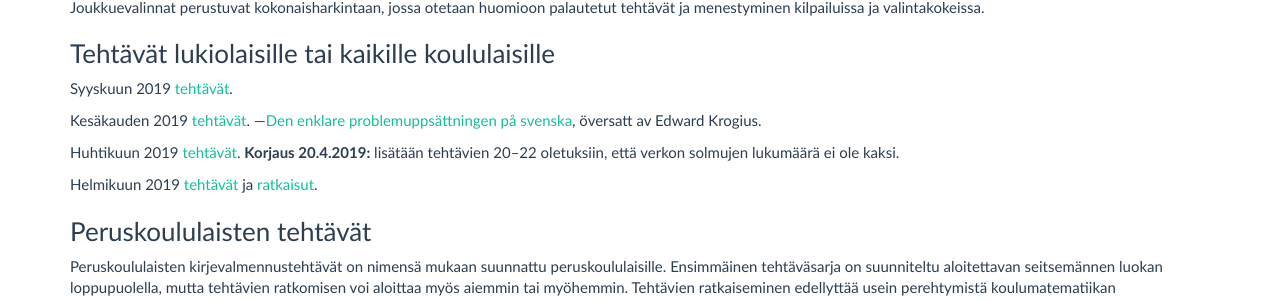
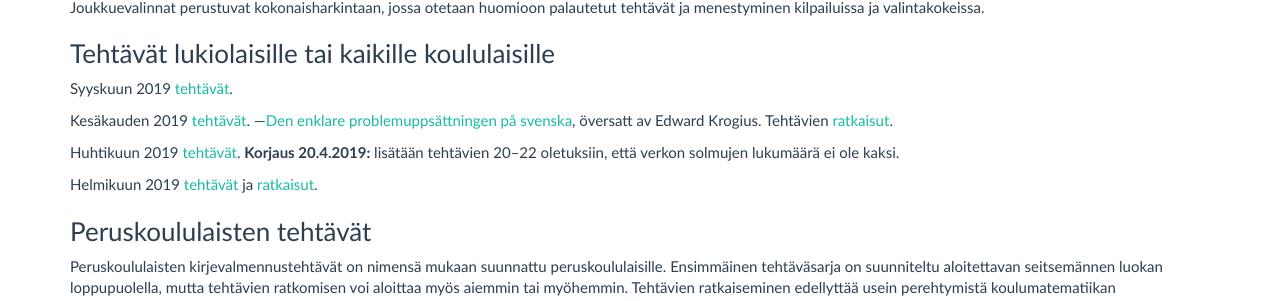
Before and after one commit to matematiikkakilpailut/matematiikkakilpailut.github.io, a Jekyll site: the page built from valmennus/index.md, in a window 1280 px wide and 900 px high, scrolled down 445 px. Shown: the part 149-450 px from the top of the window. Built offline with Jekyll 4.4.1, drawn with Linux system fonts in a browser that asks for light colours.

Commit message:
Updated solutions.

```diff
--- a/valmennus/index.md
+++ b/valmennus/index.md
@@ -43,6 +43,7 @@ Syyskuun 2019 [tehtävät](2019/kirje_2019_09.pdf).
 Kesäkauden 2019 [tehtävät](2019/kirje_2019_05.pdf).
 &mdash;<span lang="sv">[Den enklare problemuppsättningen på svenska](https://matteverkstaden.wordpress.com/2019/06/15/sommarutmaning/),
 översatt av Edward Krogius.</span>
+Teht&auml;vien [ratkaisut](2019/ratk_2019_05.pdf).
 
 Huhtikuun 2019 [tehtävät](2019/kirje_2019_04.pdf).
 **Korjaus 20.4.2019:** lisätään tehtävien 20&ndash;22 oletuksiin,
```
